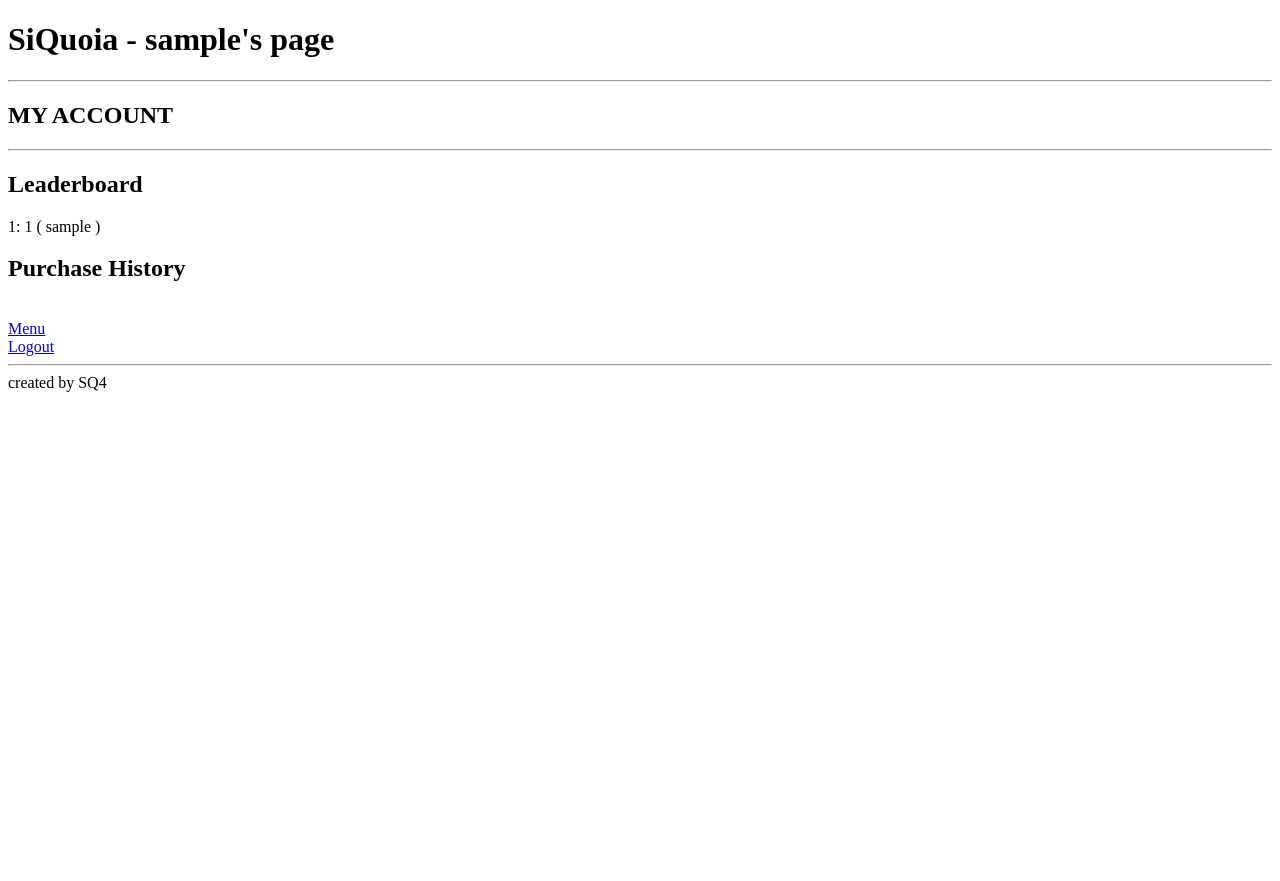
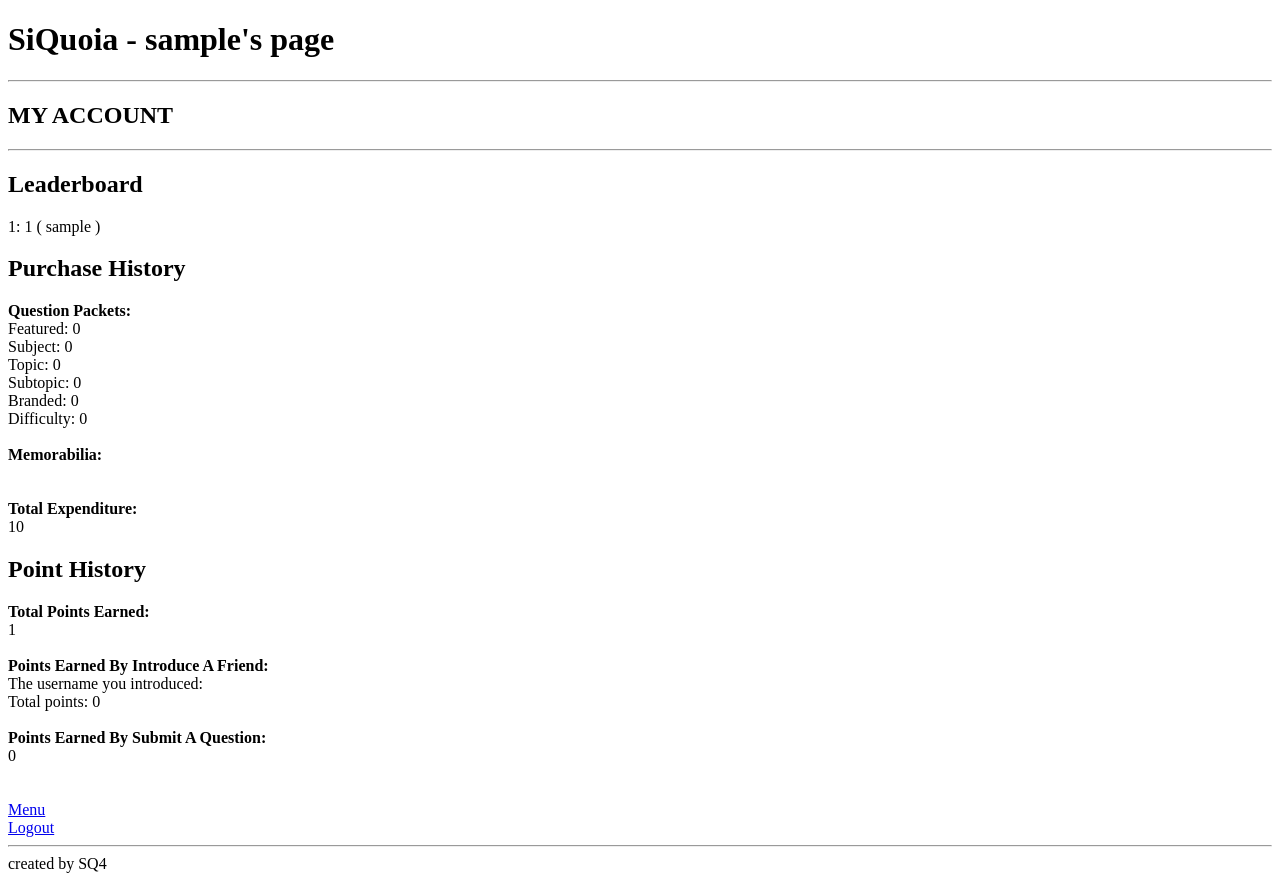
Before and after one commit to m-and-m/SiQuoia, a PHP site: page /php/my_account.php in a window 1280 px wide. Before the commit the page ends 392 px from the top, so only its background shows below. Run offline with PHP 8.4, Linux system fonts and the light colour scheme; the visitor is signed in with stand-in values (Sample User, id 1); tables that the repository leaves empty hold one stand-in row (values such as "Sample post"); a stand-in replaces the project's code that opens the database connection.

Commit message:
complete my account page, including leaderboard, purchase history, and points history

```diff
--- a/db/populate_schema.sql
+++ b/db/populate_schema.sql
@@ -92,7 +92,7 @@
 SUBJE - subject
 TOPIC - topic
 SUBTO - subtopic
-RANDM - random
+RANDM - random => difficulty
 STATI - static quiz, or pre-existing
 TRIAL - trial
 BRAND - branded quiz
--- a/php/mm_php_library.php
+++ b/php/mm_php_library.php
@@ -288,5 +288,18 @@
 	return $answer;
 } // nummemora_availability
 
+/* Get total number for a particular item
+Refere purchase item from populate_schema
+*/
+function get_total_purchase_item($item_type, $userid) {
+	$query1 = "select count(*) from purchase where userid='".$userid.
+			  "' and purchase_type='".$item_type."' group by purchase_type";
+	$result1 = pdo_query($query1);
+	$row_count = $result1->fetch(PDO::FETCH_ASSOC);
+	$item_count = $row_count["count(*)"];
+
+	return $item_count;
+} // get_total_purchase_item
+
 server_disconnect();
 ?>
--- a/php/my_account.php
+++ b/php/my_account.php
@@ -1,22 +1,15 @@
 <?php
 include("connection.php");
 include("mm_php_library.php");
-
+include("sq_currency.php");
 server_connect();
 
 session_start();
 $userid = $_SESSION["userid"];
 $username = $_SESSION["username"];
 
-// DELETEME
-//print("session id: ".$userid."<br/>");
-/*
-$query0  = "select isadmin, savedquiz, usercredit from user_profile p, user_data d where p.userid=d.userid and p.userid='".$userid."'";
-$result0 = pdo_query($query0);
-$user_item  = $result0->fetch();
-//DELETEME
-//var_dump($user_item);
-*/
+$memorabilia_locate = "../files/sq04/crown.jpg";
+
 ?>
 
 <!DOCTYPE html PUBLIC "-//W3C//DTD HTML 4.01 Transitional//EN" "http://www.w3.org/TR/html4/loose.dtd">
@@ -36,6 +29,7 @@
  <div class="content">
  <h2>MY ACCOUNT</h2>
   <hr>
+
 <!--LEADERBOARD-->
 <div id='leaderboard'>
 <h2>Leaderboard</h2>
@@ -58,14 +52,106 @@
 			$previous_user_point = $auser["userpoint"];
 		}
 	?>
+</div>
 
-</div>
 <!--PURCHASE HISTORY-->
 <div id='purchase_history'>
 <h2>Purchase History</h2>
+	<?php
+//Packet
+		print("<b>Question Packets:</b><br/>");
+
+		$item_type = "STATI";
+		$featured_count = get_total_purchase_item($item_type, $userid);
+		$featured_count = (isset($featured_count) ? $featured_count : 0);
+
+		$item_type = "SUBJE";
+		$subject_count = get_total_purchase_item($item_type, $userid);
+		$subject_count = (isset($subject_count) ? $subject_count : 0);
+
+		$item_type = "TOPIC";
+		$topic_count = get_total_purchase_item($item_type, $userid);
+		$topic_count = (isset($topic_count) ? $topic_count : 0);
+
+		$item_type = "SUBTO";
+		$subtopic_count = get_total_purchase_item($item_type, $userid);
+		$subtopic_count = (isset($subtopic_count) ? $subtopic_count : 0);
+
+		$item_type = "BRAND";
+		$branded_count = get_total_purchase_item($item_type, $userid);
+		$branded_count = (isset($branded_count) ? $branded_count : 0);
+
+		$item_type = "RANDM";
+		$random_count = get_total_purchase_item($item_type, $userid);
+		$random_count = (isset($random_count) ? $random_count : 0);
+
+		print("Featured: ".$featured_count."<br/>");
+		print("Subject: ".$subject_count."<br/>");
+		print("Topic: ".$topic_count."<br/>");
+		print("Subtopic: ".$subtopic_count."<br/>");
+		print("Branded: ".$branded_count."<br/>");
+		print("Difficulty: ".$random_count."<br/>");
+
+		print("<br/>");
+//Memorabilia
+		print("<b>Memorabilia:</b><br/>");
+
+		$item_type = "MEMOR";
+		$memora_count = get_total_purchase_item($item_type, $userid);
+
+		for(;$memora_count > 0; $memora_count--) {
+			print("<img src=".$memorabilia_locate." alt='memorabilia sticker'
+					height='50' width='50'>");
+		}
+		print("<br/><br/>");
+//Expenditure
+		print("<b>Total Expenditure:</b><br/>");
+
+		$query1 = "select sum(cost) from purchase where userid='".$userid."'";
+		$result1 = pdo_query($query1);
+		$row_cost = $result1->fetch(PDO::FETCH_ASSOC);
+		$total_amount = $row_cost["sum(cost)"];
+
+		print($total_amount."<br/>");
+	?>
 </div>
+
 <!--POINTS HISTORY-->
 <div id='points_history'>
+<h2>Point History</h2>
+	<?php
+// Total points
+		print("<b>Total Points Earned:</b><br/>");
+		$query10 = "select userpoint from user_data where userid = '".$userid."'";
+		$result10 = pdo_query($query10);
+		$row_point = $result10->fetch(PDO::FETCH_ASSOC);
+		$total_point = $row_point["userpoint"];
+		print($total_point."<br/><br/>");
+
+// By introducing a friend
+		print("<b>Points Earned By Introduce A Friend:</b><br/>");
+		$query11 = "select username, p.userid from user_profile p, user_data d
+					where p.userid = d.userid and introducedby ='".$userid."'";
+		$result11 = pdo_query($query11);
+		$row_introduced = $result11->fetchAll(PDO::FETCH_ASSOC);
+
+		print("The username you introduced: ");
+		foreach($row_introduced as $oneid) {
+			print($oneid["username"]."&nbsp;&nbsp;&nbsp;&nbsp;");
+		}
+		print("<br/>");
+		$point_by_introduce = (count($row_introduced) * $introduce_friend_point);
+		print("Total points: ".$point_by_introduce."<br/><br/>");
+
+// By submit a question
+		print("<b>Points Earned By Submit A Question:</b><br/>");
+		$query12 = "select count(*) from question where submitedby = '".$userid."'";
+		$result12 = pdo_query($query12);
+		$row_submit = $result12->fetch(PDO::FETCH_ASSOC);
+		$point_by_submission = $row_submit["count(*)"];
+		print($point_by_submission."<br/><br/>");
+
+	?>
 </div>
 
 <br />
```
